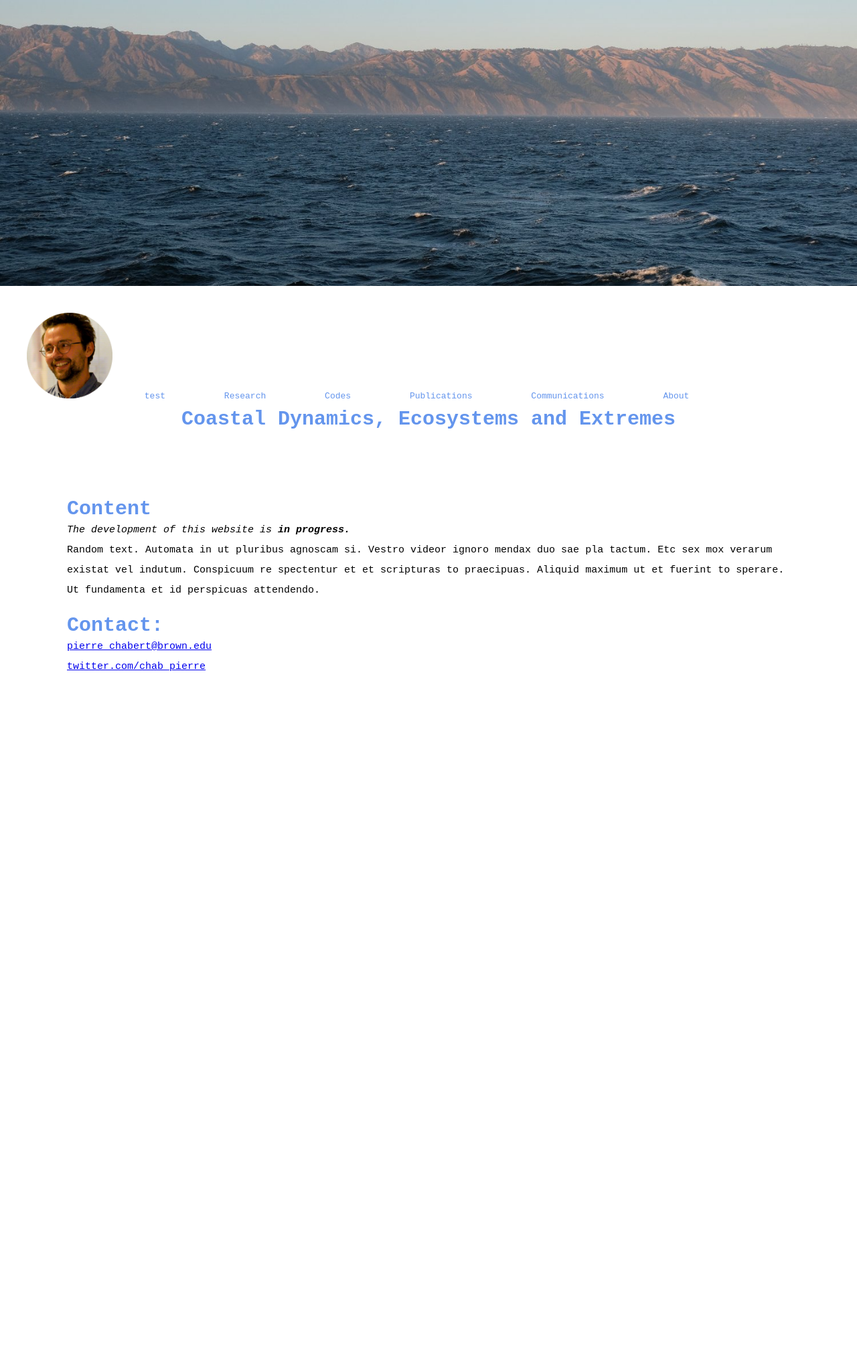
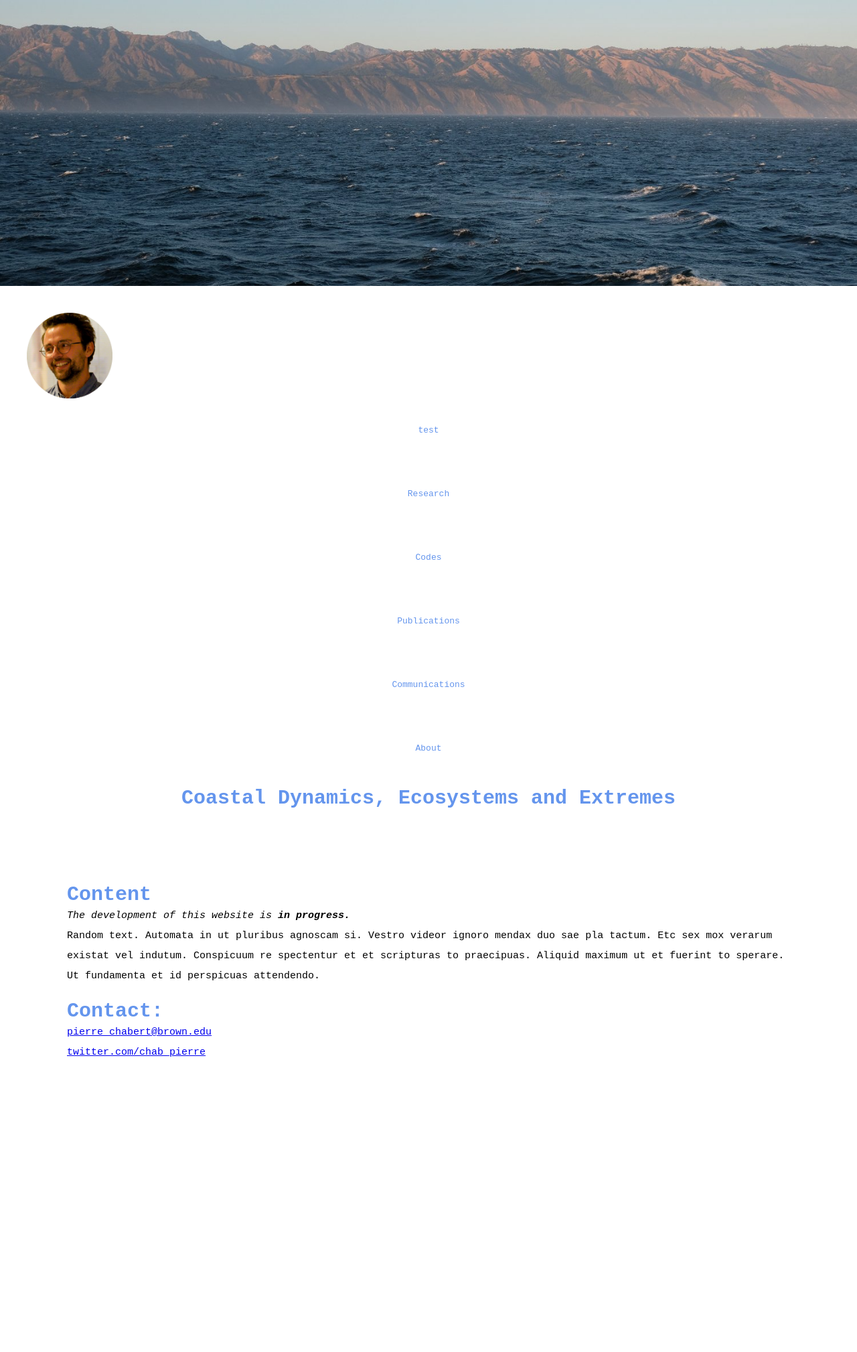
Before and after one commit to pierrechabert/pierrechabert.github.io, a Jekyll site: the page index.html, which Jekyll copies as it is, in a window 1280 px wide. Shown: the whole page at 67% size. Built offline with Jekyll 4.4.1, drawn with Linux system fonts in a browser that asks for light colours; before the commit the page ends 1443 px from its top, so only the background shows below that.

Commit message:
Update index.html

```diff
--- a/index.html
+++ b/index.html
@@ -35,9 +35,11 @@
     <body>
 <div class="imgbox">
     <img class="center-fit" src='CCE2019.jpeg'>
-</div>
+
 
 <!-- <img src="Image-pchabert.png"  width="10%" id="one"> -->
+     <div class="imgbox">
+
     <img src="Image-pchabert.png"  width="10%" style="margin-left:40px; margin-top:40px">
 
        <a href="https://pierrechabert.github.io/test" class="href-style-fit">test</a>
@@ -47,7 +49,7 @@
        <a href="https://pierrechabert.github.io/Publications" class="href-style-fit">Publications</a>
        <a href="https://pierrechabert.github.io/Communications" class="href-style-fit">Communications</a>
        <a href="https://pierrechabert.github.io/About" class="href-style-fit">About</a>
-
+</div>
      <!-- About contains CV; Communications contains presentations etc... logo -->
 
     <h1 style="font-size:30px; color:cornflowerblue; margin:10px; text-align:center"> Coastal Dynamics, Ecosystems and Extremes
```
